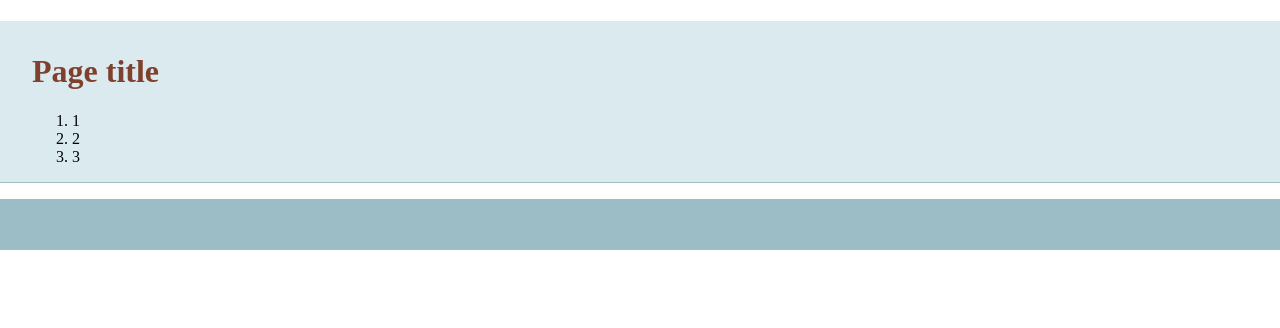
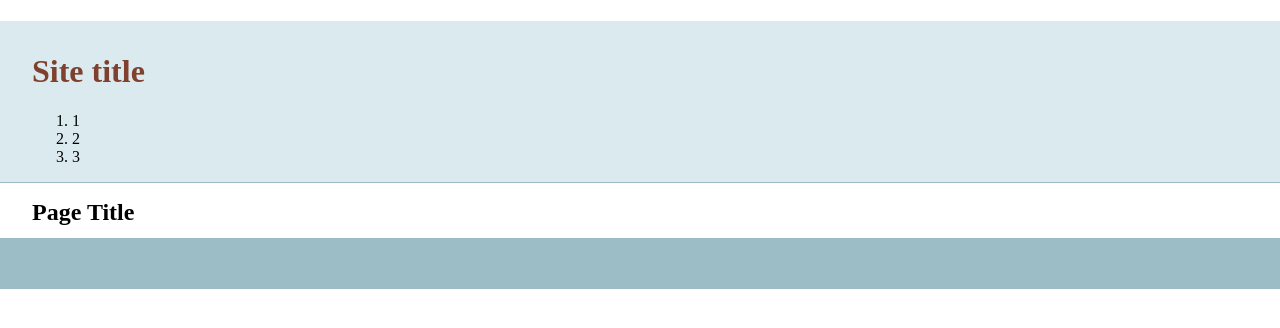
Before and after one commit to GKelly446/git-basics, a plain HTML site: page index.html in a window 1280 px wide. Drawn offline with nearby package versions, Linux system fonts and the light colour scheme.

Commit message:
added more info to the template

```diff
--- a/index.html
+++ b/index.html
@@ -14,17 +14,23 @@
     </head>
     <body>
     <header>
-	<h1>Page title</h1>
+	<h1>Site title</h1>
+
     <ol>
+
       <li>1</li>
       <li>2</li>
       <li>3</li>
 
     </ol>
+
     </header>
+
     <nav id="pageNav">
     </nav>
+
     <main>
+      <h2>Page Title</h2>
     </main>
     <footer>
     </footer>
```
